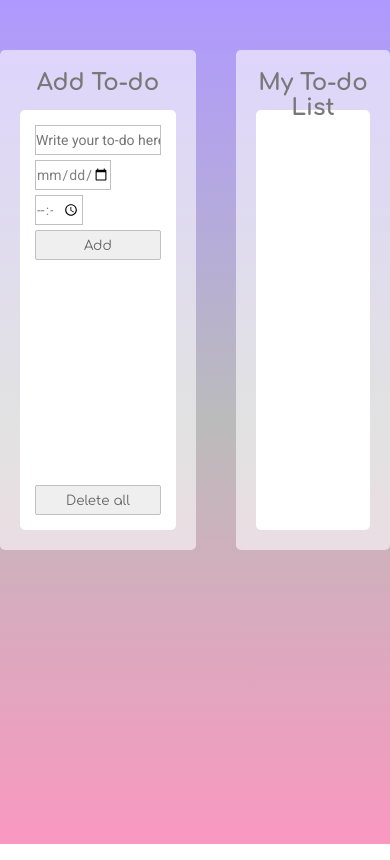
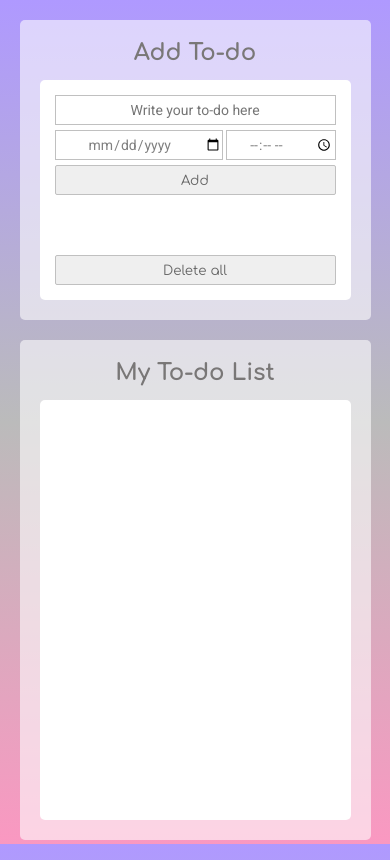
Before and after one commit to camilaheinzmann/my-to-do-list, a plain HTML site: page index.html in a window 390 px wide. Drawn offline with nearby package versions, Linux system fonts and the light colour scheme.

Commit message:
Responsividade mobile

```diff
--- a/css/style.css
+++ b/css/style.css
@@ -5,9 +5,16 @@
     font-family: 'Roboto', sans-serif;
 }
 
-body, html {
+html {
     height: 100%;
     width: 100%;
+}
+
+body {
+    background-image: linear-gradient(#af99ff, #bbbbbb, #fa98c1);
+    background-attachment: fixed;
+    width: 100%;
+    height: 100vh;
 }
 
 button {
@@ -36,17 +43,14 @@ h1 {
     font-family: 'Comfortaa', cursive;
 }
 
-.container {
-    margin: 20px;
-}
-
 .content {
     display: flex;
     justify-content: center;
-    padding-top: 50px;
-    background: linear-gradient(#af99ff, #bbbbbb, #fa98c1);
-    width: 100%;
-    height: 100%;
+    padding: 50px 0;
+}
+
+.container {
+    margin: 20px;
 }
 
 .bg {
@@ -93,6 +97,11 @@ h1 {
     font-size: 14px;
 }
 
+.date-time{
+    display: flex;
+    justify-content: space-between;
+}
+
 .input-todo {
     width: 100%;
 }
@@ -103,7 +112,7 @@ h1 {
 }
 
 .time-todo {
-    width: 38%;
+    width: 39%;
     color: #808080;
 }
 
@@ -120,7 +129,6 @@ h1 {
 
 .item-list {
     width: 350px;
-    overflow-y: auto;
     margin-bottom: 5px;
     word-wrap: break-word;
 }
@@ -129,3 +137,39 @@ h1 {
     font-size: 13px;
     color: #808080;
 }
+
+/* RESPONSIVIDADE */
+@media (max-width: 860px){
+    .content{
+        flex-direction: column;
+        justify-content: start;
+        align-items: center;
+        padding: 20px 0;
+    }
+
+    .add {
+        width: 90vw;
+        height: 300px;
+        margin: 0;
+    }
+
+    .add .bg {
+        height: 220px;
+    }
+
+    .list {
+        width: 90vw;
+        margin: 20px 0 0;
+    }
+
+    .item-list {
+        width: 65vw;
+        overflow-x: auto;
+    }
+}
+
+@media (max-width: 500px){
+    .item-list {
+        width: 50vw;
+    }
+}
--- a/index.html
+++ b/index.html
@@ -20,9 +20,11 @@
                 <h1>Add To-do</h1>
                 <div class="bg">
                     <div>
-                        <input type="text" class="input-todo" maxlength="100" placeholder="Write your to-do here">
-                        <input type="date" class="date-todo">
-                        <input type="time" class="time-todo">
+                        <input type="text" class="input-todo" maxlength="96" placeholder="Write your to-do here">
+                        <div class="date-time">
+                            <input type="date" class="date-todo">
+                            <input type="time" class="time-todo">
+                        </div>
                         <button class="btn-add" onclick="addTodo()">Add</button>
                     </div>
                     <button class="btn-del-all" onclick="delAll()">Delete all</button>
@@ -39,9 +41,7 @@
             </div>
         </div>
     </div>
-
     <script src="https://cdnjs.cloudflare.com/ajax/libs/moment.js/2.17.1/moment-with-locales.min.js"></script>
-    <script src="https://cdnjs.cloudflare.com/ajax/libs/jquery/3.5.1/jquery.min.js"></script>
     <script src="js/main.js"></script>
 </body>
 
--- a/js/main.js
+++ b/js/main.js
@@ -19,7 +19,7 @@ function allTodos() {
         //cria to-do
         var listItem = document.createElement('li');
         var dataItem = document.createElement('div');
-        dataItem.setAttribute('class', 'dados-item');
+        dataItem.setAttribute('class', 'data-item');
 
         var item = document.createElement('p');
         item.setAttribute('class', 'item-list');
@@ -53,7 +53,7 @@ function addTodo() {
     if (inputElement.value !== '') {
         var input = {}
         input.name = inputElement.value;
-        input.date = moment(dateElement.value).format('DD/MM/YYYY')
+        input.date = moment(dateElement.value).format('DD/MM/YYYY');
         input.time = timeElement.value;
         todos.push(input);
         inputElement.value = "";
```
